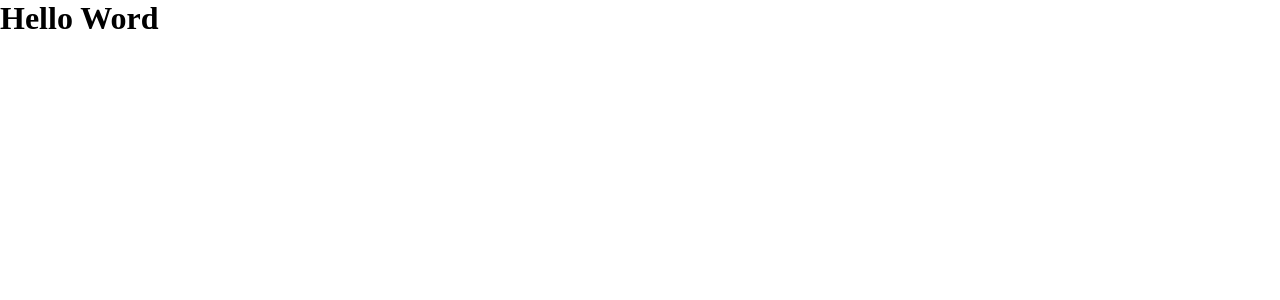
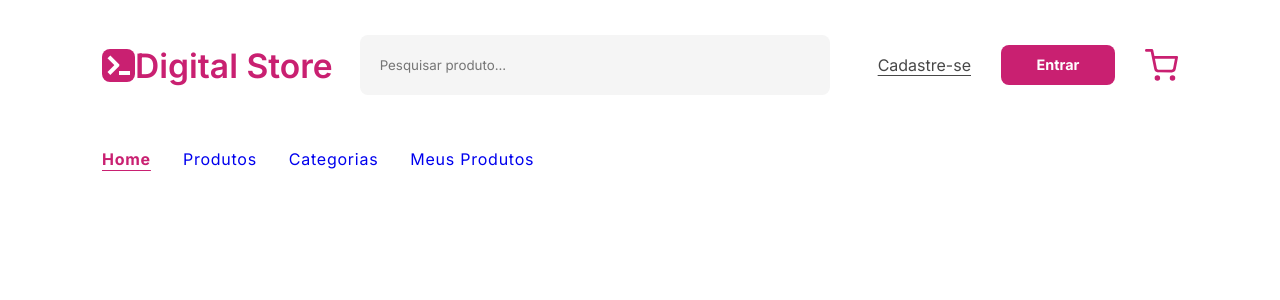
Before and after one commit to DavidBrito32/drip-store, a React (Vite) app: page / in a window 1280 px wide. Shown: the top 300 px of the page. Built offline with nearby package versions, Linux system fonts and the light colour scheme.

Commit message:
definindo paleta de cores, e implementando o header

```diff
--- a/index.html
+++ b/index.html
@@ -1,9 +1,15 @@
-<!doctype html>
+<!DOCTYPE html>
 <html lang="pt-br">
   <head>
     <meta charset="UTF-8" />
     <meta name="viewport" content="width=device-width, initial-scale=1.0" />
-    <link rel="shortcut icon" href="./public/favicon.ico" type="image/x-icon">
+    <link rel="shortcut icon" href="./public/favicon.ico" type="image/x-icon" />
+    <link rel="preconnect" href="https://fonts.googleapis.com" />
+    <link rel="preconnect" href="https://fonts.gstatic.com" crossorigin />
+    <link
+      href="https://fonts.googleapis.com/css2?family=Inter:wght@100;200;300;400;500;600;700;800;900&display=swap"
+      rel="stylesheet"
+    />
     <title>DRIP STORE</title>
   </head>
   <body>
--- a/package.json
+++ b/package.json
@@ -18,6 +18,7 @@
   "dependencies": {
     "react": "^18.2.0",
     "react-dom": "^18.2.0",
+    "react-icons": "^4.12.0",
     "react-router-dom": "^6.20.1",
     "styled-components": "^6.1.1"
   },
--- a/src/App.tsx
+++ b/src/App.tsx
@@ -1,7 +1,9 @@
+import Router from "./routes/router";
+
 const App = (): JSX.Element => {
   return (
     <>
-      <h1 className="text-color-red-500">Hello Word</h1>
+      <Router />
     </>
   );
 };
--- /dev/null
+++ b/src/components/header/index.tsx
@@ -0,0 +1,178 @@
+import { Link, NavLink } from "react-router-dom";
+import styled, { IStyledComponent } from "styled-components";
+import { FiShoppingCart } from "react-icons/fi";
+
+const Header = (): JSX.Element => {
+  return (
+    <>
+      <HeaderContainer>
+        <div className="Logo">
+          <div className="icone">
+            <span />
+          </div>
+          <h1>Digital Store</h1>
+        </div>
+
+        <div className="input">
+          <input type="text" placeholder="Pesquisar produto..." />
+        </div>
+
+        <div className="action-button">
+          <Link to={"/log-out"}>Cadastre-se</Link>
+          <button>Entrar</button>
+        </div>
+
+        <div className="cart">
+          <FiShoppingCart className={"cart-icon"} />
+          <span />
+        </div>
+
+        <nav>
+            <ul>
+                <li><NavLink to={"/"}>Home</NavLink></li>
+                <li><NavLink to={"/products"}>Produtos</NavLink></li>
+                <li><NavLink to={"/category"}>Categorias</NavLink></li>
+                <li><NavLink to={"/my-order"}>Meus Produtos</NavLink></li>
+            </ul>
+        </nav>
+      </HeaderContainer>
+    </>
+  );
+};
+
+const HeaderContainer: IStyledComponent<"web"> = styled.header`
+  width: 100%;
+  display: flex;
+  flex-wrap: wrap;
+  gap: 50px 0;
+  padding: 35px 102px;
+
+  & .Logo {
+    display: flex;
+    align-items: center;
+    & h1 {
+      font-size: 2.1rem;
+      line-height: 45px;
+      font-weight: 600;
+      color: var(--Primary);
+    }
+    & .icone {
+      width: 33px;
+      height: 33px;
+      border-radius: 8px;
+      background-color: var(--Primary);
+      position: relative;
+
+      & span {
+        width: 35%;
+        height: 4px;
+        background-color: white;
+        position: absolute;
+        bottom: 20%;
+        right: 15%;
+      }
+
+      &::after {
+        content: "";
+        position: absolute;
+        width: 40%;
+        height: 4px;
+        top: 38%;
+        left: 15%;
+        transform: translateY(-35%) rotate(45deg);
+        background-color: white;
+      }
+      &::before {
+        content: "";
+        position: absolute;
+        width: 40%;
+        height: 4px;
+        bottom: 30%;
+        left: 15%;
+        transform: translateY(-30%) rotate(-45deg);
+        background-color: white;
+      }
+    }
+  }
+
+  & .input {
+    flex: 1;
+    margin: 0 48px 0 27px;
+
+    & input {
+      width: 100%;
+      height: 60px;
+      border-radius: 8px;
+      border: none;
+      background: var(--Light_Gray_3);
+      padding-left: 20px;
+    }
+  }
+
+  & .action-button {
+    display: flex;
+    gap: 0 30px;
+    align-items: center;
+    margin-right: 30px;
+    & a {
+      font-size: 1rem;
+      color: var(--Dark_Gray_2);
+      text-decoration: underline;
+      text-underline-offset: 4px;
+    }
+
+    & button {
+      width: 114px;
+      height: 40px;
+      display: flex;
+      align-items: center;
+      justify-content: center;
+      border-radius: 8px;
+      border: none;
+      background-color: var(--Primary);
+      font-weight: 700;
+      line-height: 22px;
+      color: var(--White);
+      font-size: 0.9rem;
+      cursor: pointer;
+    }
+  }
+
+  & .cart {
+    display: flex;
+    justify-content: center;
+    align-items: center;
+    position: relative;
+    & .cart-icon {
+      width: 33px;
+      height: 33px;
+      color: var(--Primary);
+    }
+  }
+
+  & nav{
+    width: 100%;
+
+        & ul{
+            display: flex;
+            align-items: center;
+            gap: 0 32px;
+                & a{
+                    font-size: 1rem;
+                    font-weight: 400;
+                    line-height: 28px;
+                    letter-spacing: .75px;
+                    transition-duration: .2s;
+                        &.active{
+                            font-weight: 700;
+                            line-height: 24px;
+                            text-decoration: underline;
+                            text-underline-offset: 5px;
+                            color: var(--Primary)
+                        }
+                }
+        }
+  }
+`;
+
+export default Header;
--- /dev/null
+++ b/src/layouts/public/index.tsx
@@ -0,0 +1,13 @@
+import { Outlet } from "react-router-dom";
+import Header from "../../components/header";
+
+const PublicLayout = (): JSX.Element => {
+    return (
+        <>
+            <Header />
+            <Outlet />
+        </>
+    );
+};
+
+export default PublicLayout;
--- a/src/main.tsx
+++ b/src/main.tsx
@@ -9,6 +9,29 @@ export const GlobalStyle = createGlobalStyle`
     box-sizing: border-box;
     list-style: none;
     text-decoration: none;
+    font-family: 'Inter', sans-serif;
+  }
+
+  &:root{
+    //Color Scale
+    --Primary: #C92071;
+    --Primary_G: linear-gradient(180deg, #C92071 0%, #EDABCA 100%);
+    --Secundary: #B5B6F2;
+    --Secundary_G: linear-gradient(180deg, #B5B6F2 0%, #EFEFFF 100%);
+    --Tertiary: #991956;
+    --Error: #EE4266;
+    --Sucess: #52CA76;
+    --Warning: #F6AA1C;
+//---------------------------------------------------------------
+
+    //Grays Scale
+    --Dark_Gray: #1F1F1F;
+    --Dark_Gray_2: #474747;
+    --Dark_Gray_3: #666666;
+    --Light_Gray:#8F8F8F;
+    --Light_Gray_2:#CCCCCC;
+    --Light_Gray_3: #F5F5F5;
+    --White: #FFFFFF;
   }
 `;
 
--- /dev/null
+++ b/src/pages/public/category/index.tsx
@@ -0,0 +1,10 @@
+
+const Category = (): JSX.Element => {
+    return (
+        <>
+
+        </>
+    );
+};
+
+export default Category;
--- /dev/null
+++ b/src/pages/public/home/index.tsx
@@ -0,0 +1,10 @@
+
+const Home = (): JSX.Element => {
+    return (
+        <>
+
+        </>
+    );
+};
+
+export default Home;
--- /dev/null
+++ b/src/pages/public/my-orders/index.tsx
@@ -0,0 +1,9 @@
+const MyOrders = (): JSX.Element => {
+    return (
+        <>
+
+        </>
+    );
+};
+
+export default MyOrders;
--- /dev/null
+++ b/src/pages/public/products/index.tsx
@@ -0,0 +1,11 @@
+
+const Products = (): JSX.Element => {
+    return (
+        <>
+
+        </>
+    );
+};
+
+
+export default Products;
--- /dev/null
+++ b/src/routes/router.tsx
@@ -0,0 +1,23 @@
+import { BrowserRouter, Routes, Route } from "react-router-dom";
+import PublicLayout from "../layouts/public";
+import Home from "../pages/public/home";
+import Products from "../pages/public/products";
+import Category from "../pages/public/category";
+import MyOrders from "../pages/public/my-orders";
+
+const Router = (): JSX.Element => {
+  return (
+    <BrowserRouter>
+      <Routes>
+        <Route path="/" element={<PublicLayout />}>
+          <Route index element={<Home />} />
+          <Route path="/products" element={<Products />} />
+          <Route path="/category" element={<Category />} />
+          <Route path="/my-order" element={<MyOrders />} />
+        </Route>
+      </Routes>
+    </BrowserRouter>
+  );
+};
+
+export default Router;
```
Also changed, not shown: 2 other files (tests, documents, lock files or other folders).
